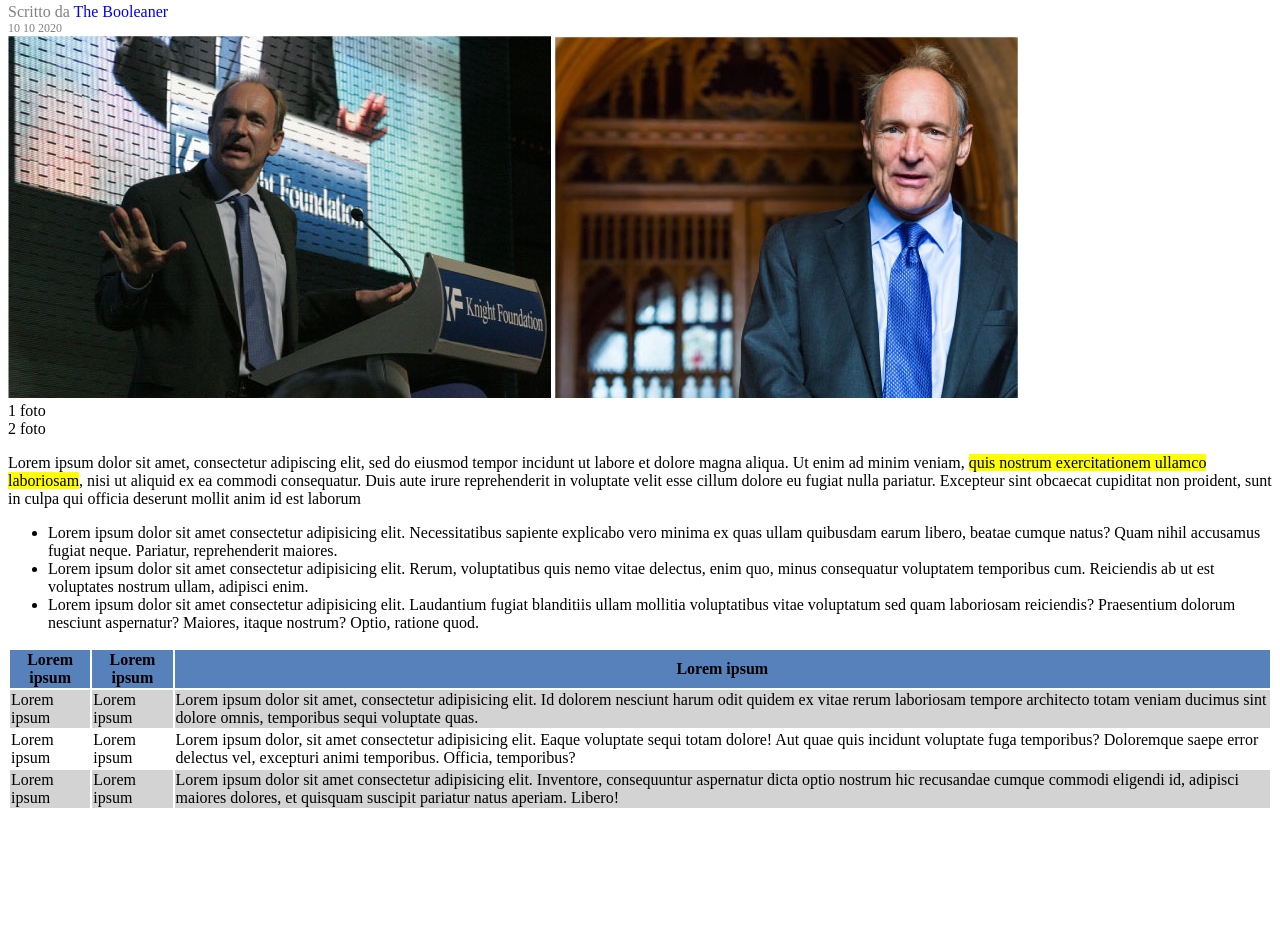
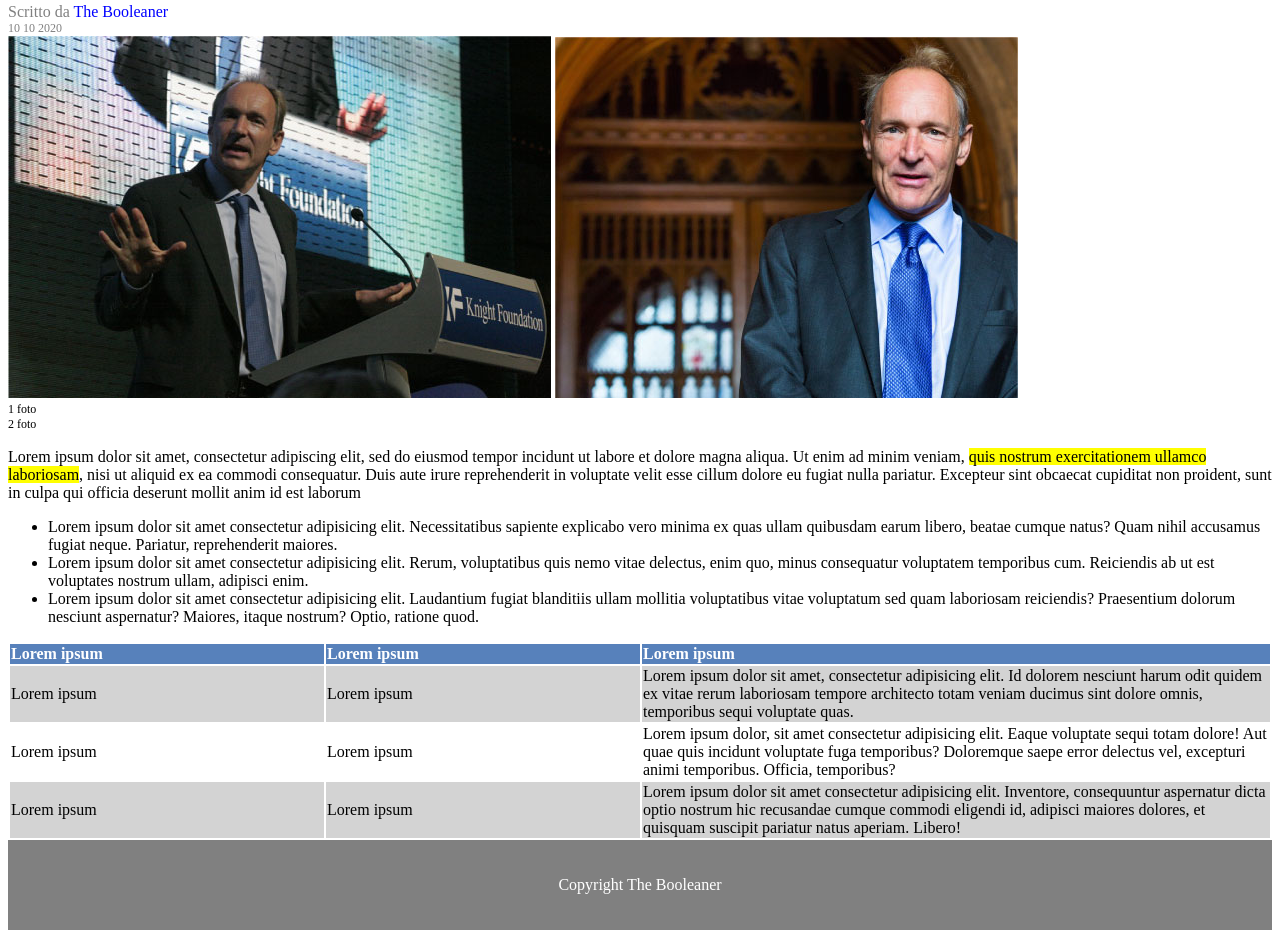
Before and after one commit to William05112/html-css-booleaner, a plain HTML site: page index.html in a window 1280 px wide. Shown: the part 258-1196 px from the top of the page. Before the commit the page ends 1076 px from the top, so only its background shows below. Drawn offline with Linux system fonts and the light colour scheme.

Commit message:
feat: footer e correzione tabella

```diff
--- a/css/style.css
+++ b/css/style.css
@@ -27,7 +27,7 @@ color: grey;
 font-size: 12px;
 }
 
-.captio{
+.caption{
     font-size: 12px;
 }
 
@@ -35,8 +35,17 @@ font-size: 12px;
     font-weight: 400;
     background-color: yellow;
 }
+
+/* sezione tabella */
+
  .table-header{
     background-color: rgb(87, 129, 187);
+    color: white;
+    text-align: left;
+ }
+
+ .colonna3{
+    width: 50%;
  }
 
 .tbody1{
@@ -50,3 +59,11 @@ font-size: 12px;
 .tbody3{
     background-color: lightgrey;
 }
+/* Footer */
+.footer{
+    background-color:gray ;
+    text-align: center;
+    color: white;
+    padding: 20px 0px
+
+}
--- a/index.html
+++ b/index.html
@@ -65,7 +65,7 @@
                     <tr class="table-header">
                         <th>Lorem ipsum</th>
                         <th>Lorem ipsum</th>
-                        <th>Lorem ipsum</th>
+                        <th class="colonna3">Lorem ipsum</th>
                     </tr>
                 </thead>
                 <tbody>
@@ -93,8 +93,8 @@
 
     </main>
 
-    <footer>
-
+    <footer class="footer">
+      <p class="copy">Copyright The Booleaner</p>
     </footer>
 
 
```
